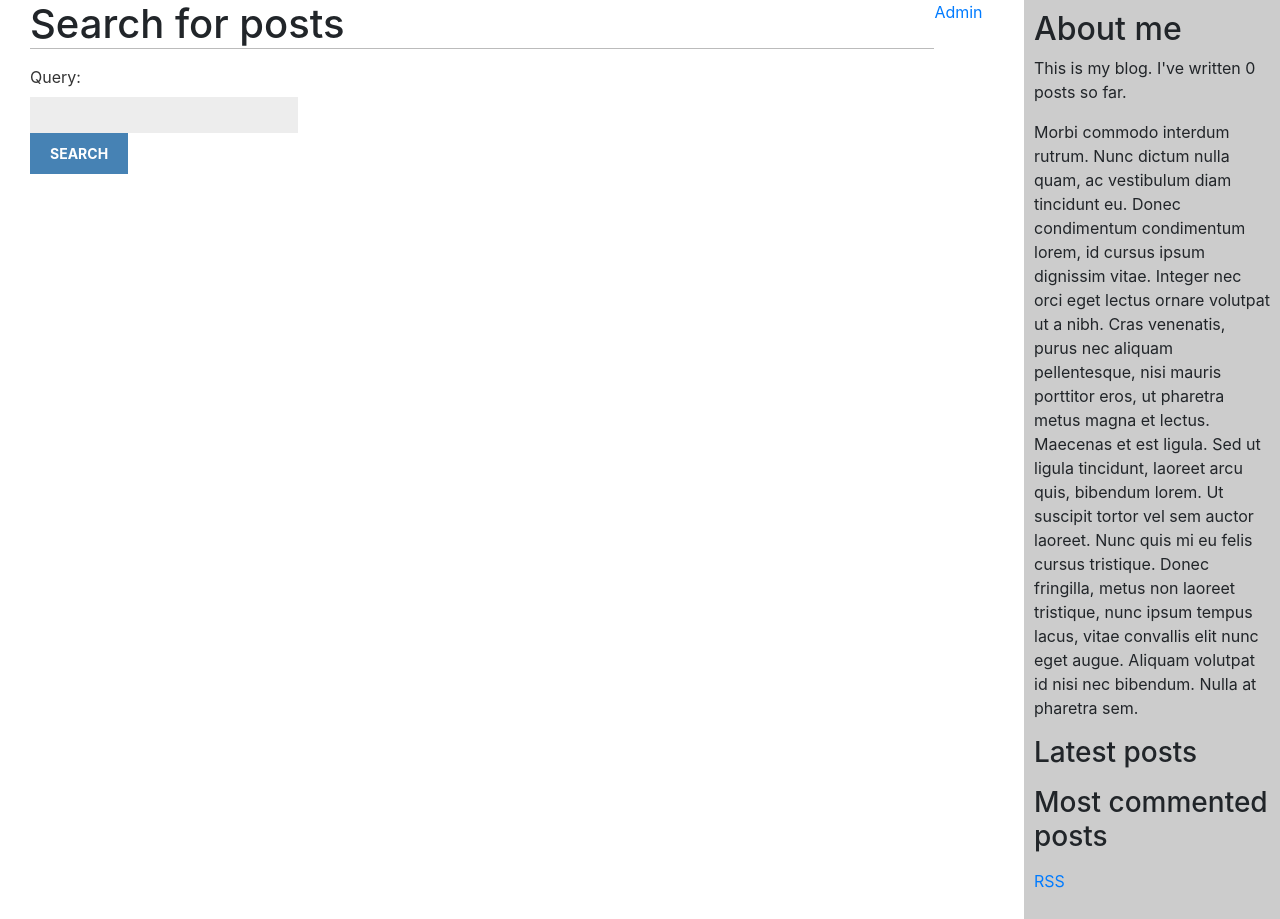
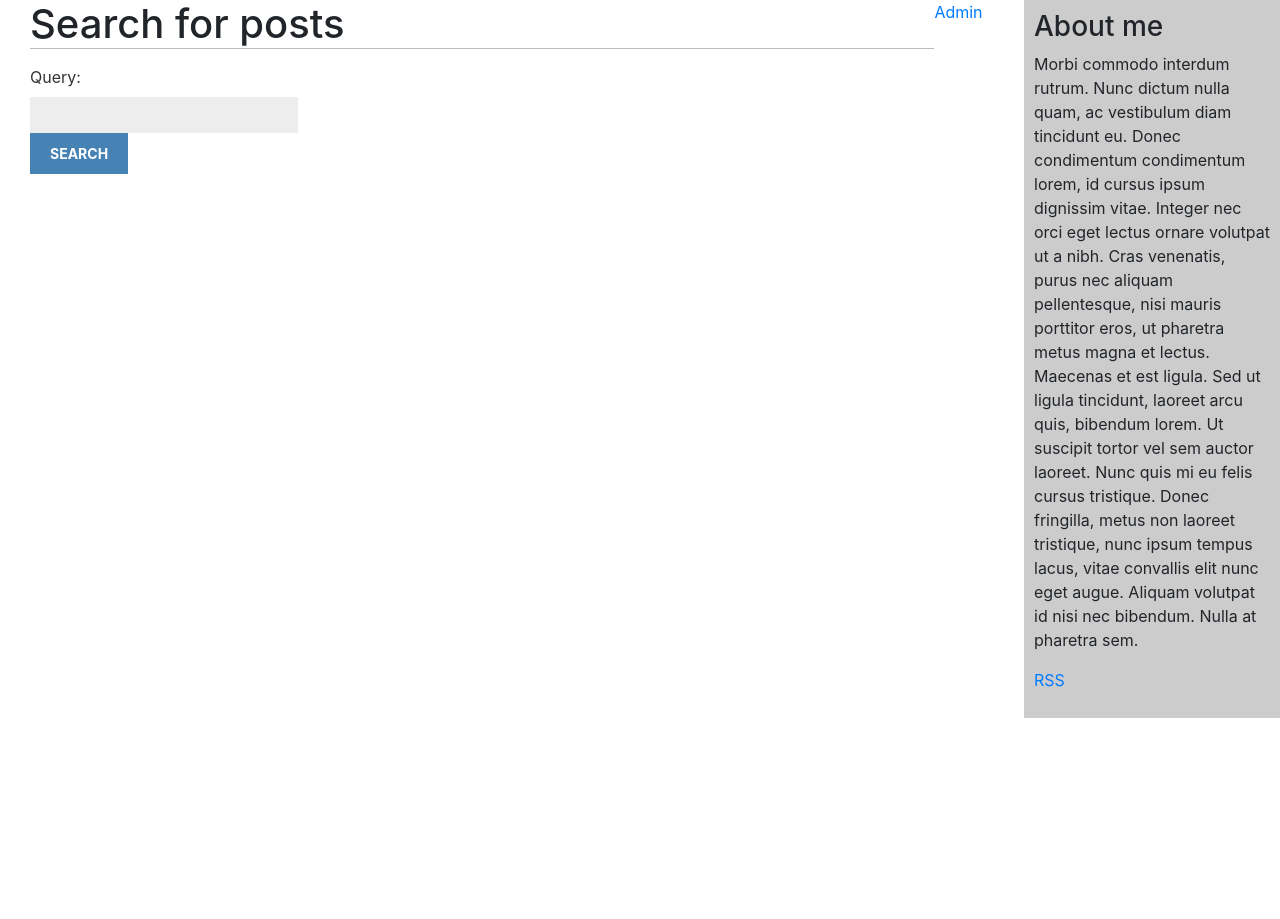
Before and after one commit to nm01n/django-app, a Django app: page /blog/search/ in a window 1280 px wide. After the commit the page ends 718 px from the top, so only its background shows below. Run offline with Django 3.2, Linux system fonts and the light colour scheme; data that the repository does not hold is empty; some libraries are stand-ins or nearby versions.

Commit message:
post detail

```diff
--- a/blog/models.py
+++ b/blog/models.py
@@ -40,8 +40,6 @@ class Post(models.Model):
                        args=[self.publish.year,
                              self.publish.month,
                              self.publish.day, self.slug])
-    def __str__(self):
-        return f'Comment by {self.name} on {self.post}'
 
 class Comment(models.Model):
     post = models.ForeignKey(Post,
--- a/blog/templates/blog/base.html
+++ b/blog/templates/blog/base.html
@@ -13,8 +13,7 @@
         {% endblock %}
     </div>
     <div id="sidebar">
-        <h2>About me</h2>
-        <p>This is my blog. I've written {% total_posts %} posts so far.</p>
+        <h3>About me</h3>
         <p>Morbi commodo interdum rutrum. Nunc dictum nulla quam,
             ac vestibulum diam tincidunt eu. Donec condimentum condimentum lorem,
             id cursus ipsum dignissim vitae. Integer nec orci eget lectus ornare volutpat ut a
@@ -24,17 +23,6 @@
             Nunc quis mi eu felis cursus tristique. Donec fringilla, metus non laoreet
             tristique, nunc ipsum tempus lacus, vitae convallis elit nunc eget augue.
             Aliquam volutpat id nisi nec bibendum. Nulla at pharetra sem.</p>
-        <h3>Latest posts</h3>
-        {% show_latest_posts 3 %}
-        <h3>Most commented posts</h3>
-        {% get_most_commented_posts as most_commented_posts %}
-        <ul>
-            {% for post in most_commented_posts %}
-                <li>
-                    <a href="{{ post.get_absolute_url }}">{{ post.title }}</a>
-                </li>
-            {% endfor %}
-        </ul>
         <p>
             <a href="{% url "blog:post_feed" %}">RSS</a>
         </p>
```
Also changed, not shown: blog/templates/blog/post/list.html (+3 -7 lines).
